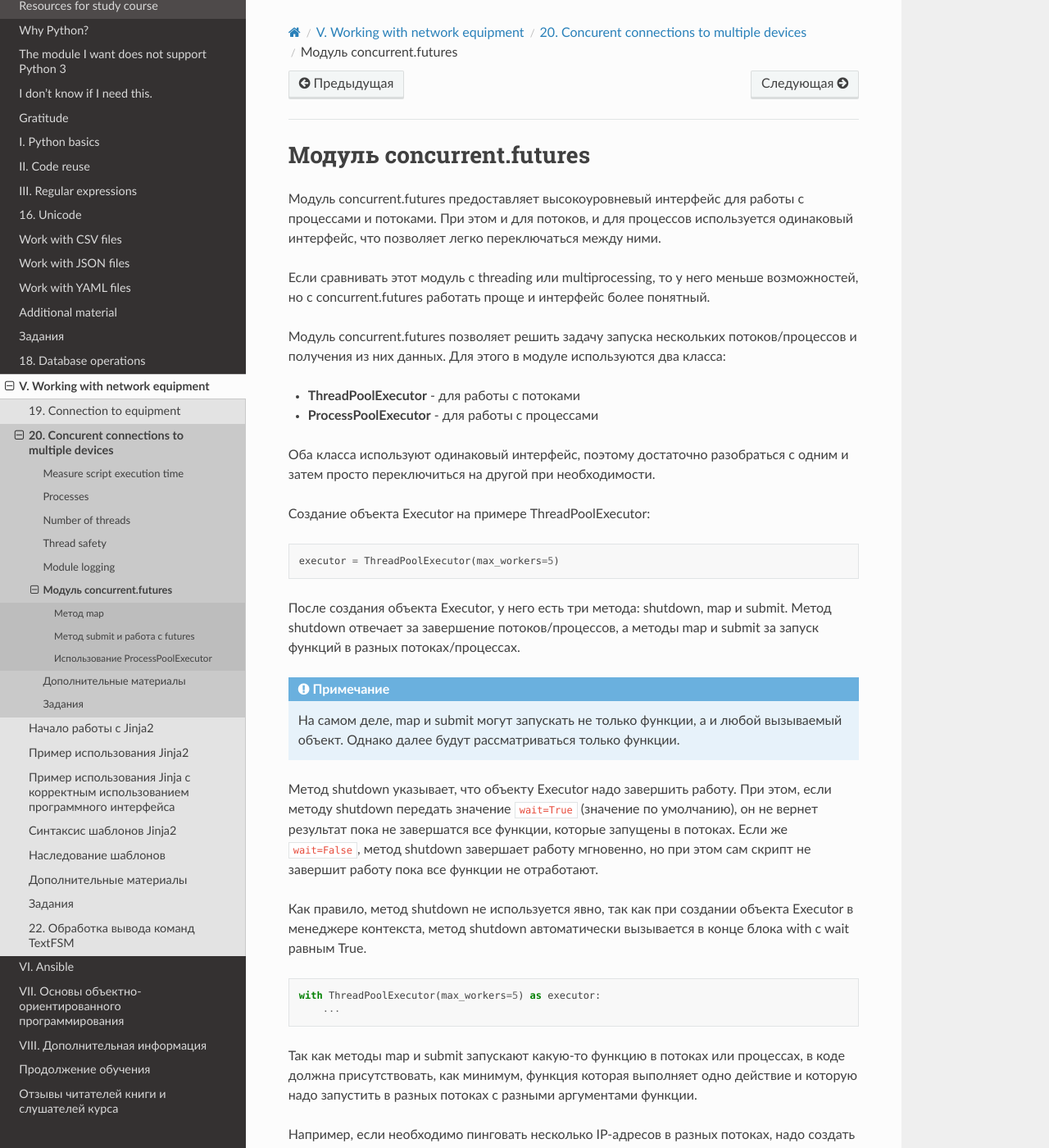
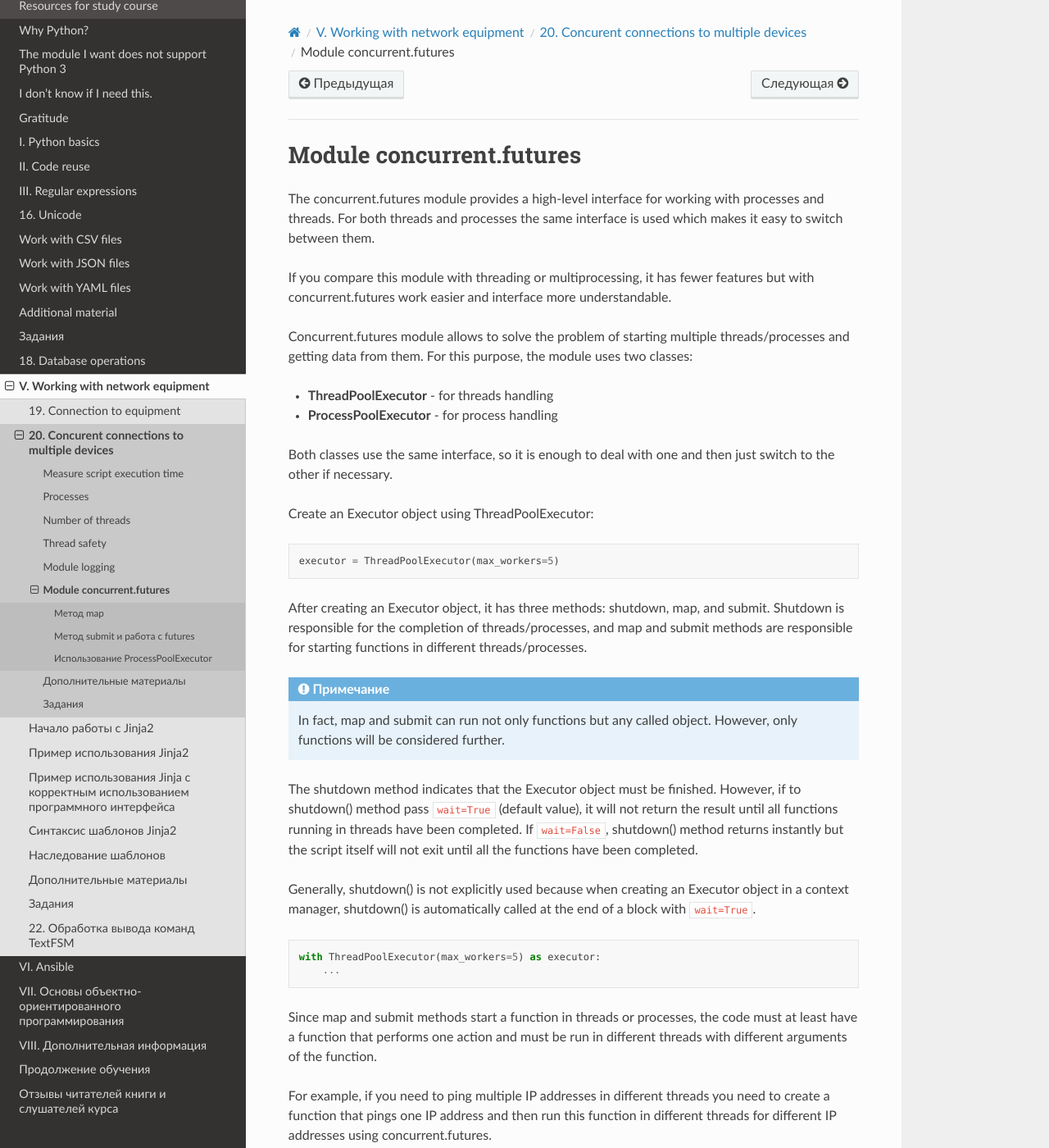
Before and after one commit to Aidar5/nattoeng, a Sphinx documentation site: the page built from docs/source/book/20_concurrent_connections/concurrent_futures.rst, in a window 1280 px wide and 1400 px high. Shown: the whole window at 82% size. Built offline with Sphinx 7.4.7 and the Read the Docs theme 2.0.0, drawn with Linux system fonts in a browser that asks for light colours; pages that are not in the unit, such as notebooks, are missing from menus; some of the changed text lies outside the part shown.

Commit message:
Update concurrent_futures.rst

```diff
--- a/docs/source/book/20_concurrent_connections/concurrent_futures.rst
+++ b/docs/source/book/20_concurrent_connections/concurrent_futures.rst
@@ -1,61 +1,42 @@
-Модуль concurrent.futures
+Module concurrent.futures
 -------------------------
 
-Модуль concurrent.futures предоставляет высокоуровневый интерфейс для
-работы с процессами и потоками. При этом и для потоков, и для процессов
-используется одинаковый интерфейс, что позволяет легко переключаться
-между ними.
+The concurrent.futures module provides a high-level interface for working with processes and threads. For both threads and processes the same interface is used which makes it easy to switch between them.
 
-Если сравнивать этот модуль с threading или multiprocessing, то у него
-меньше возможностей, но с concurrent.futures работать проще и
-интерфейс более понятный.
+If you compare this module with threading or multiprocessing, it has fewer features but with concurrent.futures work easier and interface more understandable.
 
-Модуль concurrent.futures позволяет решить задачу запуска
-нескольких потоков/процессов и получения из них данных.
-Для этого в модуле используются два класса:
+Concurrent.futures module allows to solve the problem of starting multiple threads/processes and getting data from them. For this purpose, the module uses two classes:
 
--  **ThreadPoolExecutor** - для работы с потоками
--  **ProcessPoolExecutor** - для работы с процессами
+-  **ThreadPoolExecutor** - for threads handling
+-  **ProcessPoolExecutor** - for process handling
 
-Оба класса используют одинаковый интерфейс, поэтому достаточно
-разобраться с одним и затем просто переключиться на другой при
-необходимости.
+Both classes use the same interface, so it is enough to deal with one and then just switch to the other if necessary.
 
-Создание объекта Executor на примере ThreadPoolExecutor:
+Create an Executor object using ThreadPoolExecutor:
 
 .. code:: python
 
     executor = ThreadPoolExecutor(max_workers=5)
 
-После создания объекта Executor, у него есть три метода: shutdown, map и submit.
-Метод shutdown отвечает за завершение потоков/процессов, а методы map и submit за
-запуск функций в разных потоках/процессах.
+After creating an Executor object, it has three methods: shutdown, map, and submit. Shutdown is responsible for the completion of threads/processes, and map and submit methods are responsible for starting functions in different threads/processes.
 
 .. note::
-    На самом деле, map и submit могут запускать не только функции,
-    а и любой вызываемый объект. Однако далее будут рассматриваться только функции.
+    In fact, map and submit can run not only functions but any called object. However, only functions will be considered further.
 
-Метод shutdown указывает, что объекту Executor надо завершить работу.
-При этом, если методу shutdown передать значение ``wait=True`` (значение по умолчанию),
-он не вернет результат пока не завершатся все функции, которые запущены в потоках.
-Если же ``wait=False``, метод shutdown завершает работу мгновенно, но при этом
-сам скрипт не завершит работу пока все функции не отработают.
+The shutdown method indicates that the Executor object must be finished. However, if to shutdown() method pass ``wait=True`` (default value),
+it will not return the result until all functions running in threads have been completed.
+If ``wait=False``, shutdown() method returns instantly but the script itself will not exit until all the functions have been completed.
 
-Как правило, метод shutdown не используется явно, так как при создании объекта Executor
-в менеджере контекста, метод shutdown автоматически вызывается в конце блока with c wait равным True.
+Generally, shutdown() is not explicitly used because when creating an Executor object in a context manager, shutdown() is automatically called at the end of a block with ``wait=True``.
 
 .. code:: python
 
     with ThreadPoolExecutor(max_workers=5) as executor:
         ...
 
-Так как методы map и submit запускают какую-то функцию в потоках или процессах,
-в коде должна присутствовать, как минимум, функция которая выполняет одно действие и
-которую надо запустить в разных потоках с разными аргументами функции.
+Since map and submit methods start a function in threads or processes, the code must at least have a function that performs one action and must be run in different threads with different arguments of the function.
 
-Например, если необходимо пинговать несколько IP-адресов в разных потоках,
-надо создать функцию, которая будет пинговать один IP-адрес, а затем запустить
-эту функцию в разных потоках для разных IP-адресов с помощью concurrent.futures.
+For example, if you need to ping multiple IP addresses in different threads you need to create a function that pings one IP address and then run this function in different threads for different IP addresses using concurrent.futures.
 
 
 .. toctree::
```
